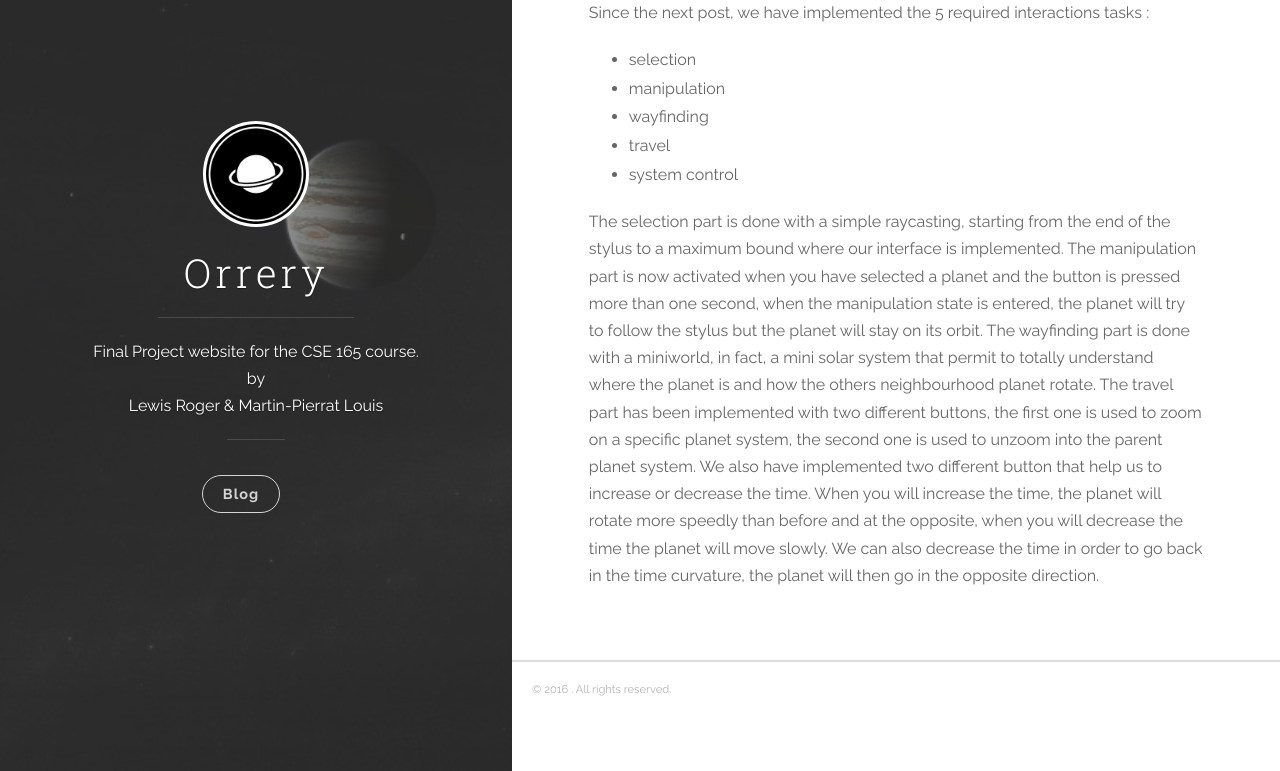
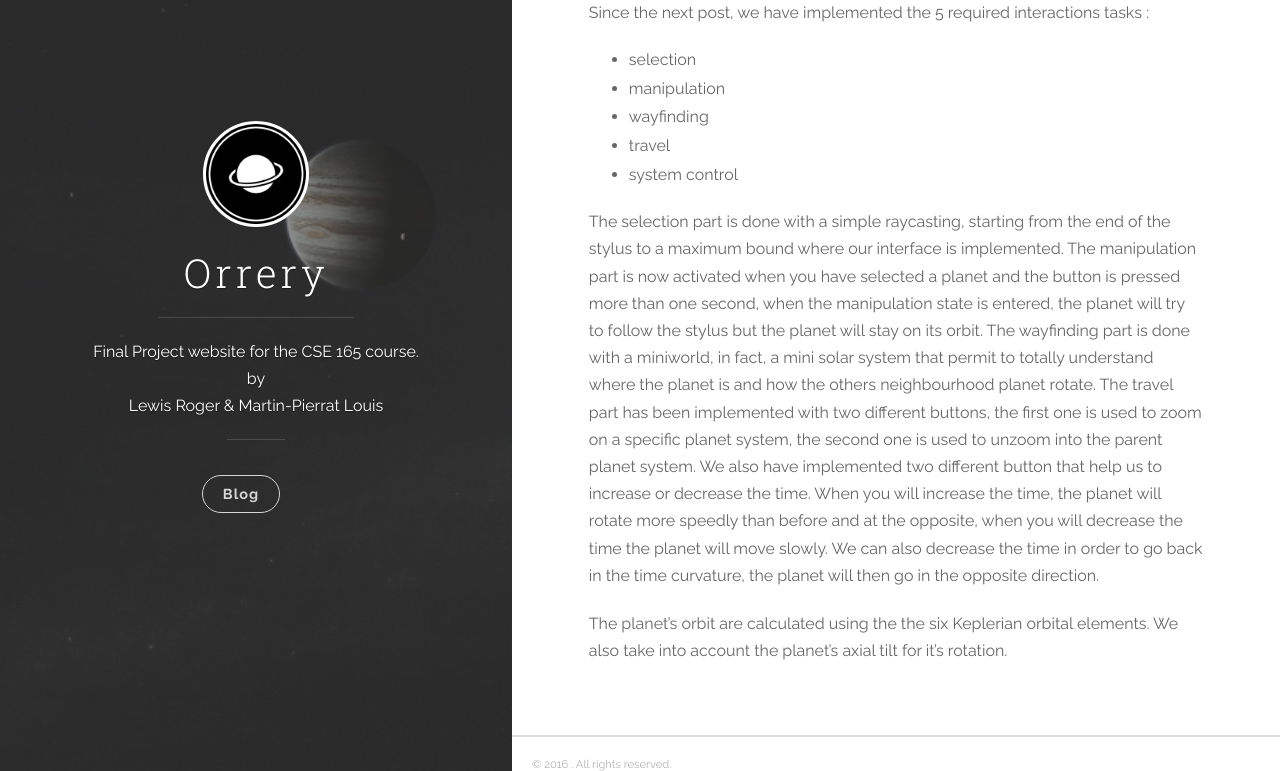
Before and after one commit to eroween/CSE-165-Assignment-5, a Jekyll site: the page built from _posts/2016-03-16-final-presentation.markdown, in a window 1280 px wide and 900 px high, scrolled down 502 px, cut to the strip 129-900 px from the top of the window. Built offline with Jekyll 4.4.1, drawn with Linux system fonts in a browser that asks for light colours; nearby versions of some CDN libraries.

Commit message:
add part for the position / orbit calculation

```diff
--- a/_posts/2016-03-16-final-presentation.markdown
+++ b/_posts/2016-03-16-final-presentation.markdown
@@ -24,3 +24,5 @@ The manipulation part is now activated when you have selected a planet and the b
 The wayfinding part is done with a miniworld, in fact, a mini solar system that permit to totally understand where the planet is and how the others neighbourhood planet rotate.
 The travel part has been implemented with two different buttons, the first one is used to zoom on a specific planet system, the second one is used to unzoom into the parent planet system.
 We also have implemented two different button that help us to increase or decrease the time. When you will increase the time, the planet will rotate more speedly than before and at the opposite, when you will decrease the time the planet will move slowly. We can also decrease the time in order to go back in the time curvature, the planet will then go in the opposite direction.
+
+The planet's orbit are calculated using the the six Keplerian orbital elements. We also take into account the planet's axial tilt for it's rotation.
```
